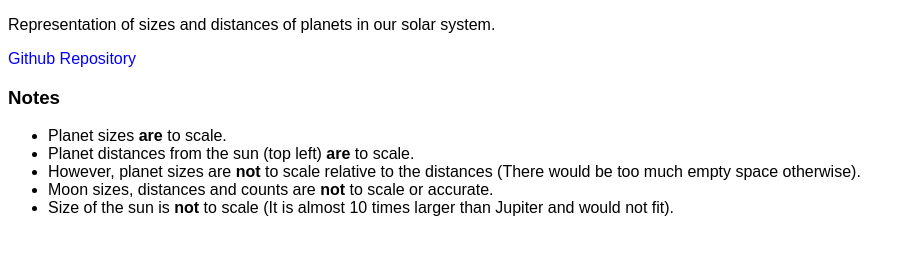
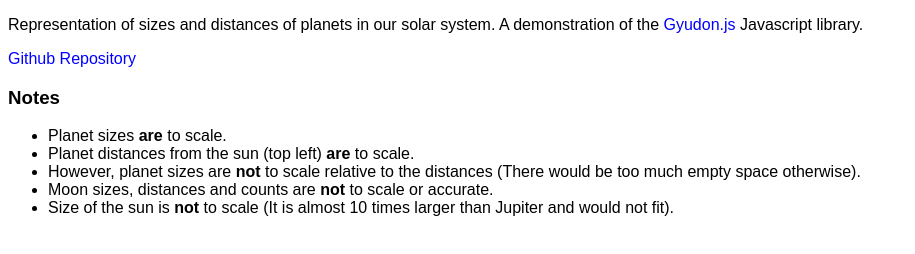
Before and after one commit to aiham/SolarSystemJS, a plain HTML site: page index.html in a window 1280 px wide. Shown: the whole page, without its empty margins (0-915 px from the left). Drawn offline with Linux system fonts and the light colour scheme; a script that the page names is missing.

Commit message:
Add link to Gyudon.js

```diff
--- a/index.html
+++ b/index.html
@@ -22,7 +22,7 @@
   </head>
   <body>
     <div id="main"></div>
-    <p>Representation of sizes and distances of planets in our solar system.</p>
+    <p>Representation of sizes and distances of planets in our solar system. A demonstration of the <a href="http://code.aiham.net/gyudonjs/">Gyudon.js</a> Javascript library.</p>
     <p><a href="https://github.com/aiham/SolarSystemJS">Github Repository</a></p>
     <h3>Notes</h3>
     <ul>
```
